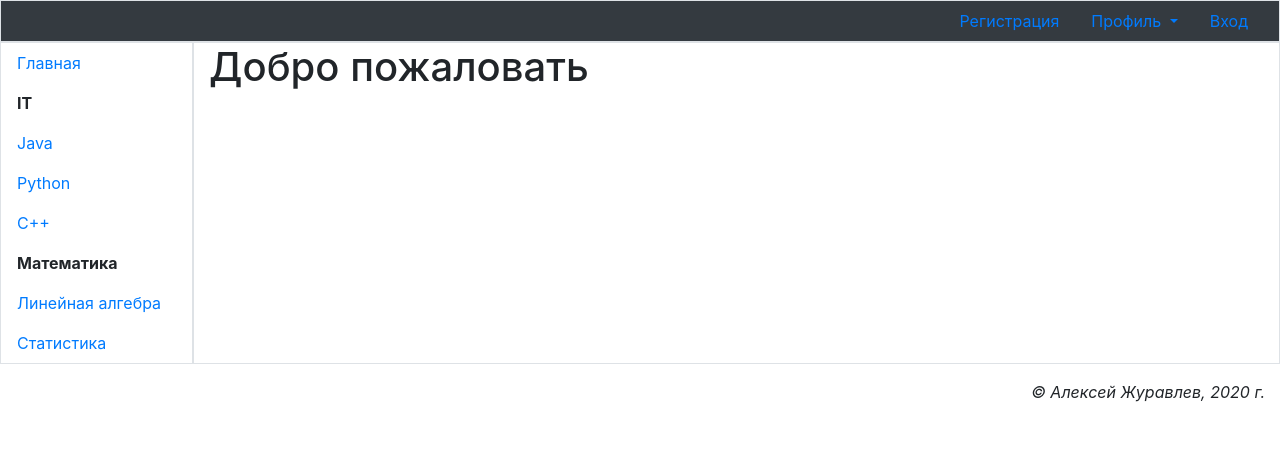
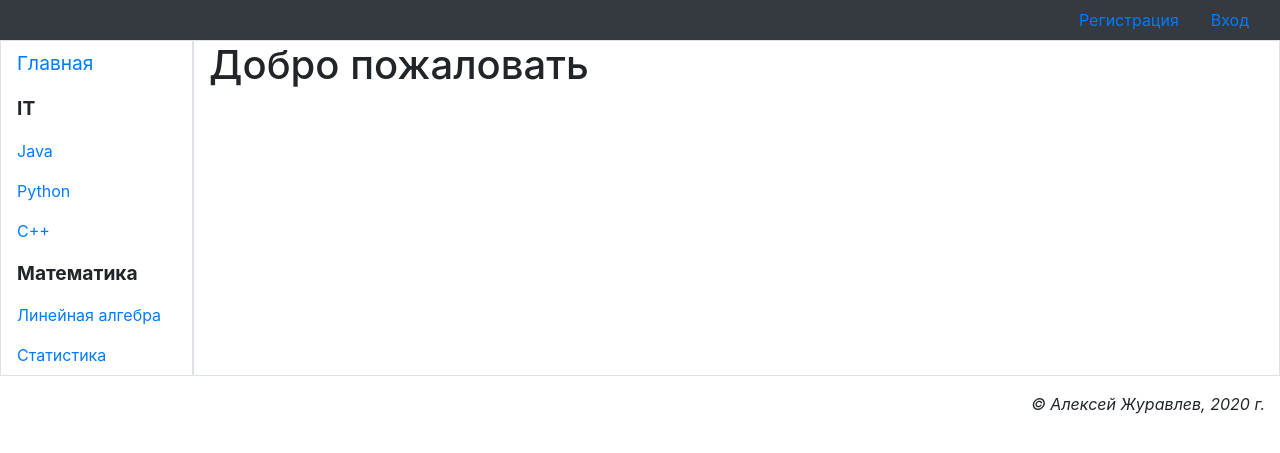
Before and after one commit to Afsent/education-platform, a Django app: template lwm/templates/main.html in a window 1280 px wide. Shown: the top 453 px of the page. Run offline with Django 3.2, Linux system fonts and the light colour scheme; the template is opened without the code that fills it, so the values that code supplies are empty; some libraries are stand-ins or nearby versions.

Commit message:
Update navbar

```diff
--- /dev/null
+++ b/lwm/static/main/style.css
@@ -0,0 +1,3 @@
+.root {
+    font-size: larger;
+}
--- a/lwm/templates/layout/basic.html
+++ b/lwm/templates/layout/basic.html
@@ -15,12 +15,9 @@
 </head>
 <body class="container-fluid">
 <div class="row">
-    <ul class="col nav justify-content-end border navbar-dark bg-dark">
-        <li class="nav-item">
-            <a class="nav-link"
-               href="#">Регистрация
-            </a>
-        </li>
+    <ul class="col nav justify-content-end navbar-dark bg-dark">
+
+        {% if user.is_authenticated %}
             <li class="nav-item dropdown">
                 <a class="nav-link dropdown-toggle"
                    data-toggle="dropdown" href="#"
@@ -28,23 +25,24 @@
                    aria-expanded="false">Профиль
                 </a>
                 <div class="dropdown-menu">
-                <a class="dropdown-item" href="#">Moи
-                    курсы
-                </a>
+                    <a class="dropdown-item" href="#">Moи курсы</a>
                     <a class="dropdown-item" href="#">Изменить личные
-                    данные
-                </a>
-                <a class="dropdown-item" href="#">Изменить
-                    пароль
-                </a>
+                        данные</a>
+                    <a class="dropdown-item" href="#">Изменить пароль</a>
                     <div class="dropdown-divider"></div>
                     <a class="dropdown-item" href="#">Выйти</a>
                     <div class="dropdown-divider"></div>
                     <a class="dropdown-item" href="#">Удалить</a>
                 </div>
             </li>
-        <li class="nav-item"><a class="nav-link"
-                                href="#">Bxoд</a></li>
+        {% else %}
+            <li class="nav-item">
+                <a class="nav-link" href="#">Регистрация</a>
+            </li>
+            <li class="nav-item">
+                <a class="nav-link" href="{% url 'login' %}">Вход</a>
+            </li>
+        {% endif %}
     </ul>
 </div>
 <div class="row">
--- a/lwm/urls.py
+++ b/lwm/urls.py
@@ -1,12 +1,11 @@
 from django.urls import path, include
-
 from . import views
 
 urlpatterns = [
     path('', views.main, name='main'),
 ]
 
-#Add Django site authentication urls (for login, logout, password management)
+# Add Django site authentication urls (for login, logout, password management)
 urlpatterns += [
     path('accounts/', include('django.contrib.auth.urls')),
 ]
--- a/templates/registration/login.html
+++ b/templates/registration/login.html
@@ -1,12 +1,10 @@
 {% extends "layout/basic.html" %}
 
 {% block content %}
-
     {% if form.errors %}
         <p>Ваше имя пользователя и пароль не совпадают. Пожалуйста, попробуйте
             еще раз.</p>
     {% endif %}
-
     {% if next %}
         {% if user.is_authenticated %}
             <p>Ваша учетная запись не имеет доступа к этой странице.</p>
@@ -18,20 +16,16 @@
     <form method="post" action="{% url 'login' %}">
         {% csrf_token %}
         <table>
-
             <tr>
                 <td>{{ form.username.label_tag }}</td>
                 <td>{{ form.username }}</td>
             </tr>
-
             <tr>
                 <td>{{ form.password.label_tag }}</td>
                 <td>{{ form.password }}</td>
             </tr>
         </table>
-
         <input type="submit" value="login"/>
         <input type="hidden" name="next" value="{{ next }}"/>
     </form>
-
 {% endblock %}
```
Also changed, not shown: education_platform/urls.py (+7 -1 lines). Lines whose indentation alone changed are shown as unchanged.
